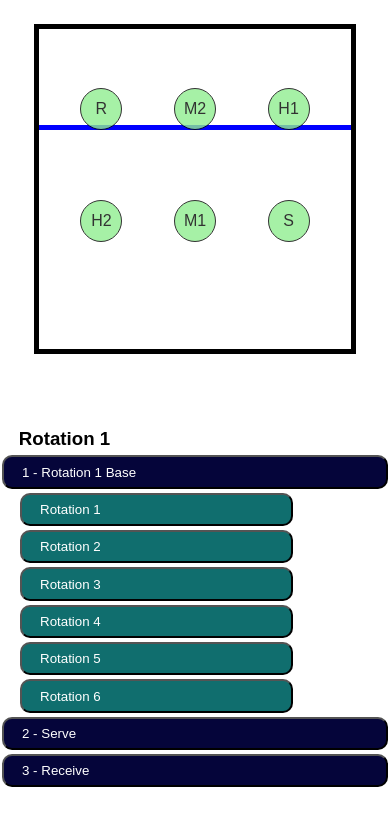
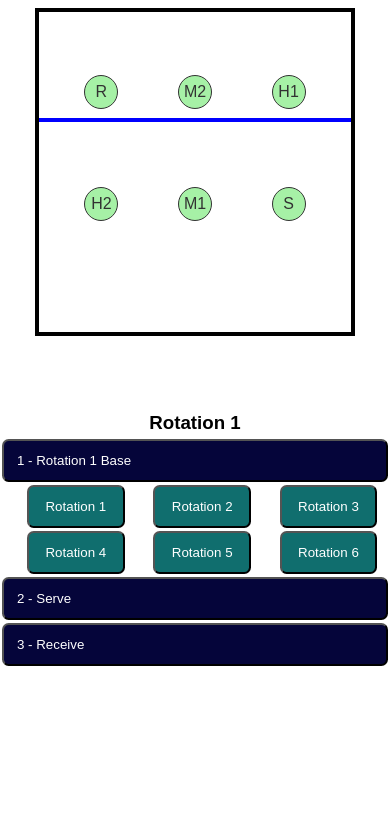
Before and after one commit to pabs97/volleyball-formations, a React (Create React App) app: page / in a window 390 px wide. Shown: the top 826 px of the page. Built offline with nearby package versions, Linux system fonts and the light colour scheme.

Commit message:
adding sass and cleaning up scss

```diff
--- a/package.json
+++ b/package.json
@@ -6,6 +6,7 @@
     "@testing-library/jest-dom": "^4.2.4",
     "@testing-library/react": "^9.5.0",
     "@testing-library/user-event": "^7.2.1",
+    "node-sass": "^4.13.1",
     "react": "^16.13.1",
     "react-dom": "^16.13.1",
     "react-redux": "^7.2.0",
--- a/src/actions/attack.js
+++ b/src/actions/attack.js
@@ -16,8 +16,6 @@ export const setAttackFormation = (players, rotation, prep) => (dispatch) => {
     return Object.assign(player, attack[player.role])
   });
 
-  console.log(attack, players);
-
   dispatch({
     type: SET_FORMATION,
     players,
--- a/src/actions/setLevel.js
+++ b/src/actions/setLevel.js
@@ -1,8 +1,6 @@
 import { SET_CONTROLS_LEVEL } from './types';
 
 export const setLevel = (level) => (dispatch) => {
-  // debugger;
-
   dispatch({
     type: SET_CONTROLS_LEVEL,
     level,
--- a/src/actions/transitionToBaseDefense.js
+++ /dev/null
@@ -1,6 +0,0 @@
-import { TRANSITION_TO_BASE_DEFENSE } from './types';
-
-export const transitionToBaseDefenseAction = () => (dispatch) => {
-
-
-};
--- a/src/actions/types.js
+++ b/src/actions/types.js
@@ -1,6 +1,3 @@
-
-export const DEFINE_ROTATION_ROLES = 'DEFINE_ROTATION_ROLES';
-
 
 // Controls
 export const SET_CONTROLS_LEVEL = 'SET_CONTROLS_LEVEL';
@@ -8,5 +5,4 @@ export const SET_CONTROLS_LEVEL = 'SET_CONTROLS_LEVEL';
 // Formations
 export const SET_FORMATION = 'SET_FORMATION';
 export const SET_ROTATION_BASE = 'SET_ROTATION_BASE';
-
-export const TRANSITION_TO_ATTACK = 'TRANSITION_TO_ATTACK';
+export const DEFINE_ROTATION_ROLES = 'DEFINE_ROTATION_ROLES';
--- a/src/components/controls.jsx
+++ b/src/components/controls.jsx
@@ -43,14 +43,13 @@ class Controls extends Component {
   renderDefenseButtons() {
     const { level } = this.props;
 
-    console.log('renderDefenseButtons', level);
     if (level === 2 || (level >= 4 && level <= 9)) {
       return (
         <Fragment>
           <button onClick={() => this.handleDefense(4)}>4 - Base Defense</button>
-          <button className='button--indent' onClick={() => this.handleDefense(5)}>Left Defense</button>
-          <button className='button--indent' onClick={() => this.handleDefense(6)}>Middle Defense</button>
-          <button className='button--indent' onClick={() => this.handleDefense(7)}>Right Defense</button>
+          <button className='--indent' onClick={() => this.handleDefense(5)}>5 - Left</button>
+          <button className='--indent' onClick={() => this.handleDefense(6)}>6 - Middle</button>
+          <button className='--indent' onClick={() => this.handleDefense(7)}>7 - Right</button>
         </Fragment>
       );
     }
@@ -59,13 +58,9 @@ class Controls extends Component {
   renderPrepareAttackButton() {
     const { level } = this.props;
 
-    console.log('renderPrepareAttackButton', level);
-
     if (level === 3 || (level >= 5 && level <= 9)) {
       return (
-        <Fragment>
-          <button onClick={() => this.handleAttack(8)}>8 - Prepare Attack</button>
-        </Fragment>
+        <button onClick={() => this.handleAttack(8)}>8 - Prepare Attack</button>
       );
     }
   }
@@ -73,20 +68,16 @@ class Controls extends Component {
   renderAttackButton() {
     const { level } = this.props;
 
-    console.log('renderAttackButton', level);
-
-    if (level === 3 || level >= 5 && level <= 9) {
+    if (level === 3 || (level >= 5 && level <= 9)) {
       return (
-        <Fragment>
-          <button onClick={() => this.handleAttack(9)}>9 - Attack</button>
-        </Fragment>
+        <button onClick={() => this.handleAttack(9)}>9 - Attack</button>
       );
     }
   }
 
   rotateButtons() {
     return Array(6).fill().map((v, i) => {
-      return <button key={i} className='button--indent' onClick={() => this.props.rotateBase(i + 1)}>Rotation {i + 1}</button>
+      return <button key={i} className='--indent' onClick={() => this.props.rotateBase(i + 1)}>Rotation {i + 1}</button>
     })
   }
 
--- a/src/index.css
+++ /dev/null
@@ -1,121 +0,0 @@
-/* body {
-  margin: 0;
-  font-family: -apple-system, BlinkMacSystemFont, 'Segoe UI', 'Roboto', 'Oxygen',
-    'Ubuntu', 'Cantarell', 'Fira Sans', 'Droid Sans', 'Helvetica Neue',
-    sans-serif;
-  -webkit-font-smoothing: antialiased;
-  -moz-osx-font-smoothing: grayscale;
-}
-
-code {
-  font-family: source-code-pro, Menlo, Monaco, Consolas, 'Courier New',
-    monospace;
-} */
-#root {
-  font-family: sans-serif;
-  width: 768px;
-  display: flex;
-  flex-direction: row-reverse;
-  flex-wrap: wrap;
-
-  left: 50%;
-  transform: translate(-50%,0);
-  position: absolute;
-}
-
-h3 {
-  margin: 0.2em 1em;
-}
-
-.courtContainer {
-  margin-top: 1em;
-  width: 600px;
-  height: 600px;
-  position: relative;
-}
-
-.court {
-  position: absolute;
-  left: 50%;
-  transform: translate(-50%, 0);
-
-
-  width: 80%;
-  height:80%;
-  border: 5px black solid;
-}
-
-.court--attack-line {
-  height: 30%;
-  border-bottom: 5px blue solid;
-}
-
-.player {
-  position: absolute;
-  width: 3em;
-  height: 3em;
-  line-height: 3em;
-  background-color: lightgreen;
-  border-radius: 50%;
-  text-align: center;
-  opacity: .8;
-  border: 1px solid black;
-  transform: translate(-50%, -50%);
-  transition: 2s;
-}
-
-.controls {
-  /* border: 2px dotted red; */
-  display: flex;
-  flex-direction: column;
-  /* width: 100%; */
-}
-
-.controls button {
-  min-width: 10em;
-  height: 2.5em;
-  background-color: rgb(5, 5, 58);
-  color: white;
-  margin:2px;
-  text-align: left;
-
-  border-radius: 10px;
-  padding: 0 18px;
-}
-
-.controls  button.button--indent {
-  margin-left: 20px;
-  min-width: 130px;
-  background-color: rgb(16, 110, 110);
-}
-
-
-/* @media only screen (min-width: 768px) { */
-@media (max-width: 768px) {
-  #root {
-    /* background-color: red; */
-    width: 100%;
-  }
-
-  .courtContainer {
-    height: 400px;
-  }
-
-  .controls {
-    width: 100%;
-  }
-
-  .controls button {
-    height: 2.5em;
-  }
-
-  .controls button.button--indent {
-    width:70%;
-  }
-
-  .player {
-    width: 40px;
-    height: 40px;
-    line-height: 40px;
-  }
-}
--- a/src/index.js
+++ b/src/index.js
@@ -1,6 +1,6 @@
 import React from 'react';
 import ReactDOM from 'react-dom';
-import './index.css';
+import './index.scss';
 import App from './App.jsx';
 import * as serviceWorker from './serviceWorker';
 
--- /dev/null
+++ b/src/index.scss
@@ -0,0 +1,130 @@
+// Colors
+$button-primary-color: rgb(5, 5, 58);
+$button-secondary-color: rgb(16, 110, 110);
+$player-primary-color: lightgreen;
+// $player-primary-color: blue;
+
+// Sizes
+$player-size-desktop: 3em;
+$player-size-mobile: 2em;
+
+// Debugging
+$debugging-border: 2px dotted red;
+$debugging-border: none;
+
+
+
+
+body {
+  font-family: sans-serif;
+}
+
+#root {
+  display: flex;
+  flex-direction: row-reverse;
+  flex-wrap: wrap;
+  position: absolute;
+  width: 48em;
+  left: 50%;
+  transform: translate(-50%,0);
+  border: $debugging-border;
+}
+
+h3 {
+  margin: 0.2em 1em;
+}
+
+.courtContainer {
+  position: relative;
+  width: 37.5em;
+  height: 37.5em;
+}
+
+.court {
+  position: absolute;
+  left: 50%;
+  transform: translate(-50%, 0);
+  width: 80%;
+  height:80%;
+  border: 0.3em black solid;
+}
+
+.court--attack-line {
+  height: 33%;
+  border-bottom: 0.3em blue solid;
+}
+
+.player {
+  position: absolute;
+  width: $player-size-desktop;
+  height: $player-size-desktop;
+  line-height: $player-size-desktop;
+  background-color: $player-primary-color;
+  border-radius: 50%;
+  text-align: center;
+  opacity: .8;
+  border: 1px solid black;
+  transform: translate(-50%, -50%);
+  transition: 2s;
+}
+
+.controls {
+  display: flex;
+  flex-direction: column;
+  border: $debugging-border;
+
+  button {
+    height: 3.2em;
+    background-color: $button-primary-color;
+    color: white;
+    margin: 0.125em;
+    text-align: left;
+
+    border-radius: 0.5em;
+    padding: 0 1em;
+
+    &:hover {
+      opacity: 0.8;
+      cursor: pointer;
+    }
+
+    &.--indent {
+      margin-left: 1.2em;
+      background-color: $button-secondary-color;
+    }
+  }
+}
+
+
+// Mobile
+@media (max-width: 768px) {
+  #root {
+    width: 100%;
+  }
+
+  .courtContainer {
+    height: 25em;
+  }
+
+  .player {
+    width: $player-size-mobile;
+    height: $player-size-mobile;
+    line-height: $player-size-mobile;
+  }
+
+  .controls {
+    flex-direction: row;
+    flex-wrap: wrap;
+    justify-content: space-evenly;
+
+    button {
+      width: 100%;
+
+      &.--indent {
+        text-align: center;
+        width: 25%;
+      }
+    }
+  }
+
+}
```
Also changed, not shown: 1 other file (tests, documents, lock files or other folders).
